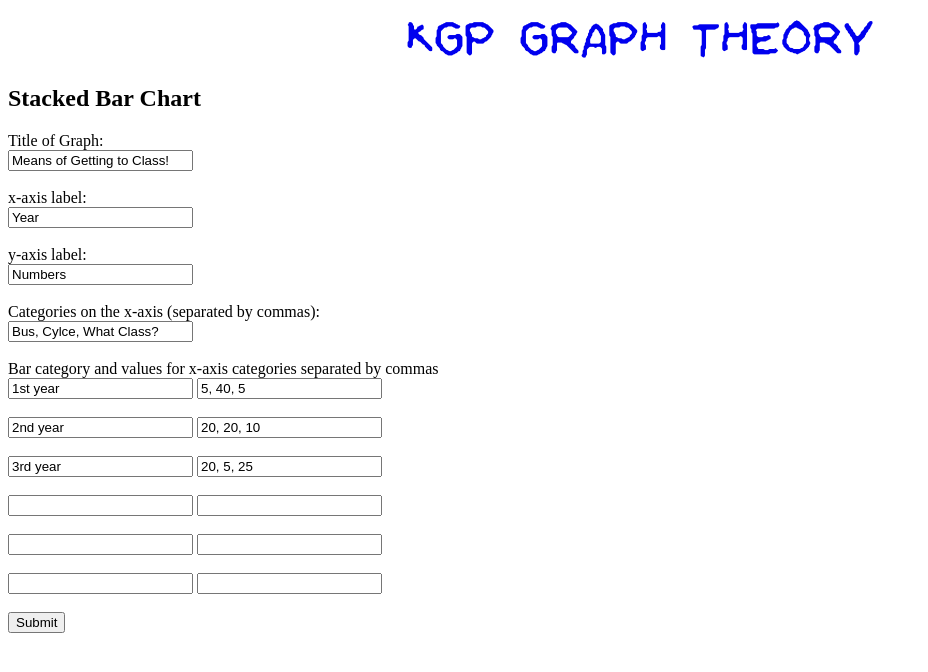
After one commit to sri-rad/graphtheory, a Flask app: page /stackbar in a window 1280 px wide. The commit adds this page. Shown: the top 672 px of the page, without its empty margins (0-928 px from the left). Run offline with Flask 2, Linux system fonts and the light colour scheme.

Commit message:
adds stack bars

```diff
--- a/app.py
+++ b/app.py
@@ -7,14 +7,19 @@ app = Flask(__name__)
 @app.route('/')
 def home():
     return render_template('index.html')
+
 @app.route('/barpie')
-def create_page():
+def create_barpie():
     return render_template('barpie.html')
+
+@app.route('/stackbar')
+def create_stackbar():
+    return render_template('stackbar.html')
 
 @app.route('/graph_theory', methods = ['GET','POST'])
 def hello_world():
     data = request.form
-    img_name = 'graph' + str(random.randint(0, 20))+'.png'
+    img_name = 'graph' + str(random.randint(0, 100))+'.png'
     render_graph(data, img_name)
     return render_template('graph.html', data = {'name': img_name})
 
--- a/templates/graph.html
+++ b/templates/graph.html
@@ -6,13 +6,15 @@
           font-family: myFirstFont;
           src: url({{ url_for('static', filename='humor.ttf') }});
           }
-          h1{
+          h1, a{
+            font-size:50px;
+            text-decoration:none;
             font-family:myFirstFont;
           }
     </style>
 </head>
 <body>
-<center><h1>KGP GRAPH THEORY</h1></center>
+<center><a href="/">KGP GRAPH THEORY</a></center>
 <center><img src="{{ url_for('static', filename=data['name']) }}"></center>
 </body>
 </html>
--- /dev/null
+++ b/templates/stackbar.html
@@ -0,0 +1,69 @@
+<!DOCTYPE html>
+<html>
+<head>
+    <style>
+        @font-face {
+          font-family: myFirstFont;
+          src: url({{ url_for('static', filename='humor.ttf') }});
+          }
+          h1, a{
+            font-size:50px;
+            text-decoration:none;
+            font-family:myFirstFont;
+          }
+    </style>
+</head>
+<body>
+<center><a href="/">KGP GRAPH THEORY</a></center>
+<h2>Stacked Bar Chart</h2>
+
+<form action="/graph_theory" method="post">
+
+  <input type="hidden" name="gtype" value="stackbar">
+
+  Title of Graph:<br>
+  <input type="text" name="title" value="Means of Getting to Class!">
+  <br><br>
+
+  x-axis label: <br>
+  <input type="text" name="xlabel" value="Year">
+  <br><br>
+
+  y-axis label:<br>
+  <input type="text" name="ylabel" value="Numbers">
+  <br><br>
+
+  Categories on the x-axis (separated by commas): <br>
+  <input type="text" name="xcategories" value="Bus, Cylce, What Class?">
+  <br><br>
+  Bar category and values for x-axis categories separated by commas<br>
+  <input type="text" name="tick1" value="1st year">
+  <input type="text" name="val1" value="5, 40, 5">
+  <br><br>
+
+  <input type="text" name="tick2" value="2nd year">
+  <input type="text" name="val2" value="20, 20, 10">
+  <br><br>
+
+  <input type="text" name="tick3" value="3rd year">
+  <input type="text" name="val3" value="20, 5, 25">
+  <br><br>
+
+  <input type="text" name="tick4" value="">
+  <input type="text" name="val4" value="">
+  <br><br>
+
+  <input type="text" name="tick5" value="">
+  <input type="text" name="val5" value="">
+  <br><br>
+
+  <input type="text" name="tick6" value="">
+  <input type="text" name="val6" value="">
+  <br><br>
+
+  <input type="submit" value="Submit">
+</form>
+
+
+</body>
+</html>
```
Also changed, not shown: make_graph.py (+72 -35 lines), templates/index.html (+4 -4 lines), templates/graph.png (deleted).
